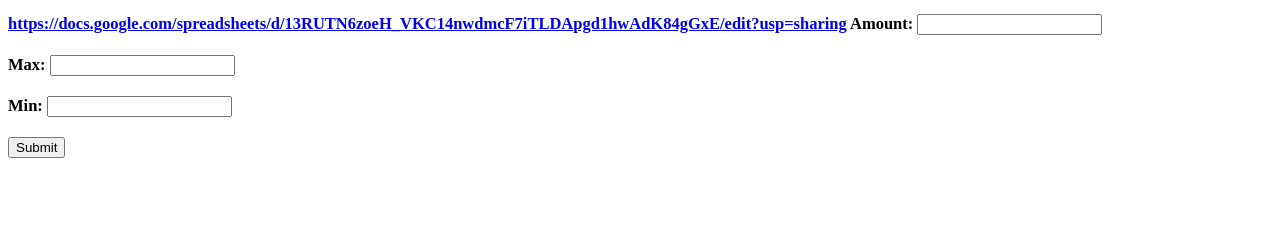
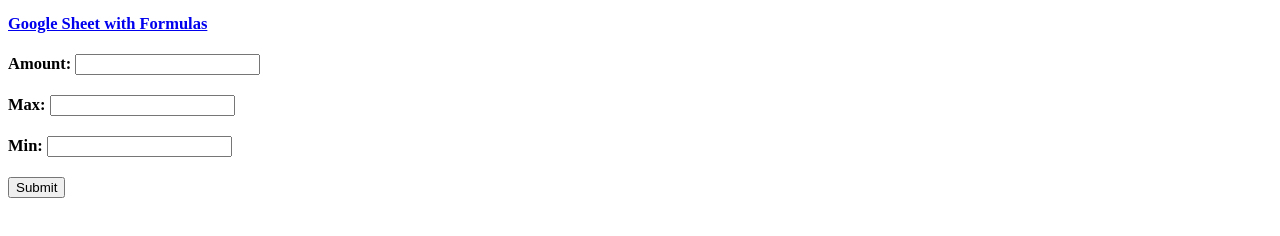
Before and after one commit to teddy9264/RandomNumberGenerator, a plain HTML site: page index.html in a window 1280 px wide. Drawn offline with Linux system fonts and the light colour scheme.

Commit message:
Update index.html

```diff
--- a/index.html
+++ b/index.html
@@ -15,7 +15,7 @@
 </head>
 
 <body>
-	<h2><a href="https://docs.google.com/spreadsheets/d/13RUTN6zoeH_VKC14nwdmcF7iTLDApgd1hwAdK84gGxE/edit?usp=sharing">https://docs.google.com/spreadsheets/d/13RUTN6zoeH_VKC14nwdmcF7iTLDApgd1hwAdK84gGxE/edit?usp=sharing</a>
+	<h2><a href="https://docs.google.com/spreadsheets/d/13RUTN6zoeH_VKC14nwdmcF7iTLDApgd1hwAdK84gGxE/edit?usp=sharing">Google Sheet with Formulas</a><br><br>
 	<label for="amount">Amount:</label>
 	<input id="amount"><br><br>
 	<label for="max">Max:</label>
```
